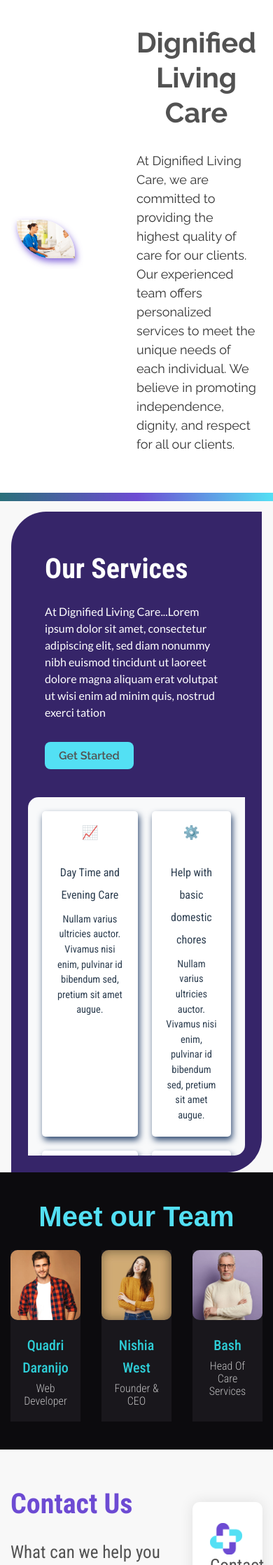
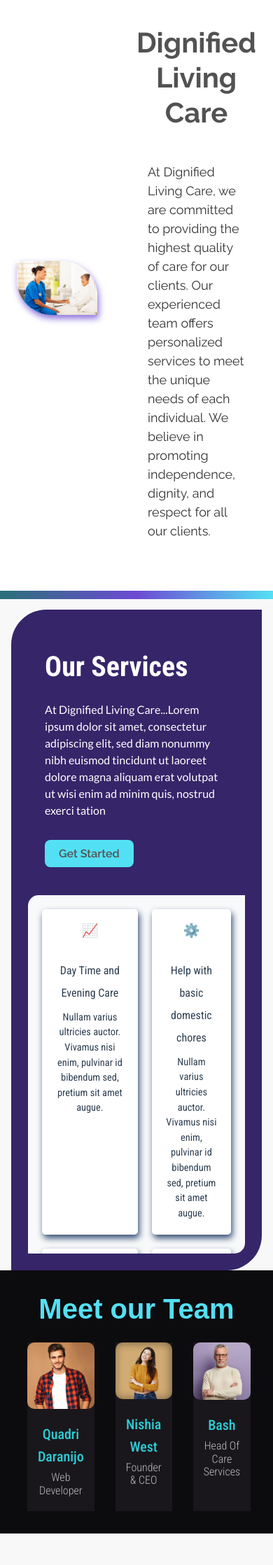
Before and after one commit to AyomideKayode/dignified_care, a Flask app: page / in a window 390 px wide; the page is wider, and only the part inside the window is pictured. Shown: the part 2162-4398 px from the top of that part at 70% size. Run offline with Flask 3, Linux system fonts and the light colour scheme; some web fonts are replaced.

Commit message:
1024px media query for about section...🚧

```diff
--- a/static/css/main.css
+++ b/static/css/main.css
@@ -926,6 +926,9 @@ footer ul li a {
 }
 
 @media (max-width: 1040px) {
+  /*==========================================================================
+    Banner  - ayomidekay7@gmail.com
+  ========================================================================== */
   .banner {
     padding: var(--dl-space-space-twounits) var(--dl-space-space-unit);
   }
@@ -943,11 +946,26 @@ footer ul li a {
     font-size: 48px;
   }
 
+  /*==========================================================================
+    About  - ayomidekay7@gmail.com
+  ========================================================================== */
+
+  .about_text {
+    margin-left: var(--dl-space-space-twounits);
+  }
+
+  .about_text p {
+    padding: var(--dl-space-space-unit);
+  }
+
+  /*==========================================================================
+    Services  - ayomidekay7@gmail.com
+  ========================================================================== */
   .services {
     /* grid-template-columns: 1fr; */
-    max-width: var(--dl-size-size-bigtabmaxwidth);
-    margin: var(--dl-space-space-twounits) auto var(--dl-space-space-fourunits)
-      auto;
+    max-width: 1024px;
+    margin: var(--dl-space-space-twounits) var(--dl-space-space-oneandhalfunits)
+      var(--dl-space-space-fourunits);
     padding: var(--dl-space-space-unit);
   }
 
@@ -984,6 +1002,14 @@ footer ul li a {
     font-size: 1em;
     margin-bottom: 8px;
   }
+
+  /*==========================================================================
+    Team  - ayomidekay7@gmail.com
+  ========================================================================== */
+
+  .team {
+    padding: var(--dl-space-space-twounits) var(--dl-space-space-oneandhalfunits);
+  }
 }
 
 @media (max-width: 768px) {
```
